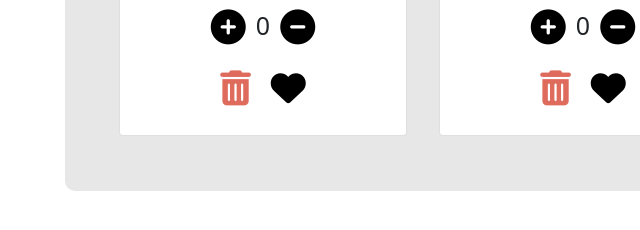
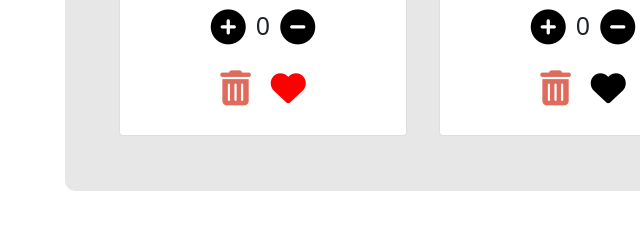
Before and after one commit to MouhammadouOD/dom-GST, a plain HTML site: page index.html in a window 1280 px wide. Both pictures are taken after a click on the icon 345 px from the left and 723 px from the top of the page. Shown: the part 636-866 px from the top of the page, 57-697 px from the left. Drawn offline with nearby package versions, Linux system fonts and the light colour scheme.

Commit message:
Update style.css

```diff
--- a/style/style.css
+++ b/style/style.css
@@ -66,3 +66,7 @@ main {
 .fa-trash-alt {
   color: #de6b5c;
 }
+
+.fa-heart.liked {
+    color: red !important;
+}
```
